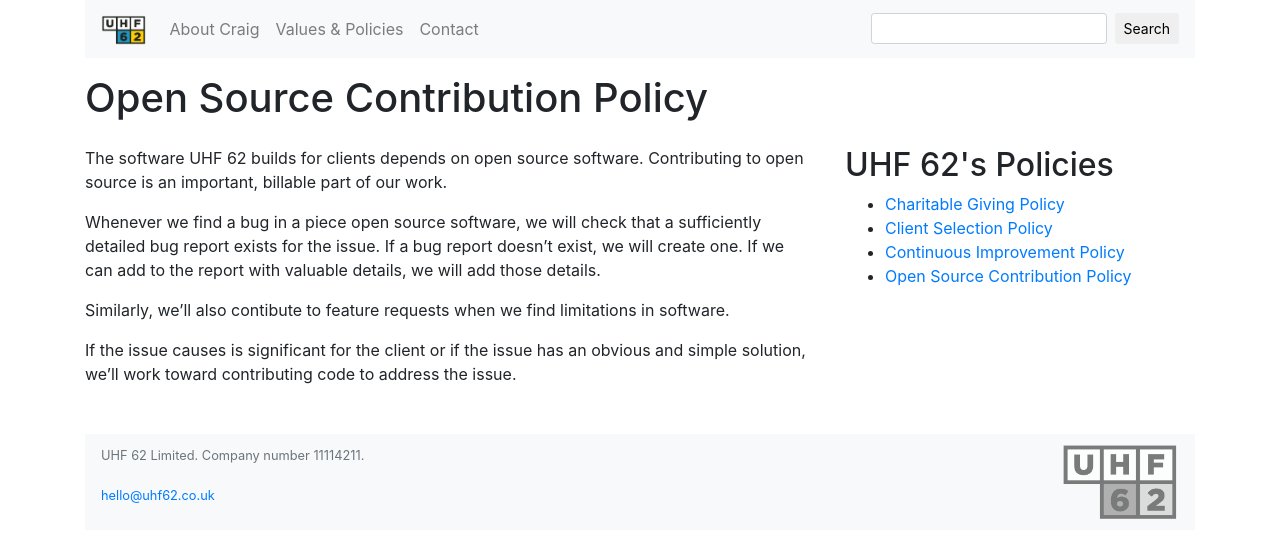
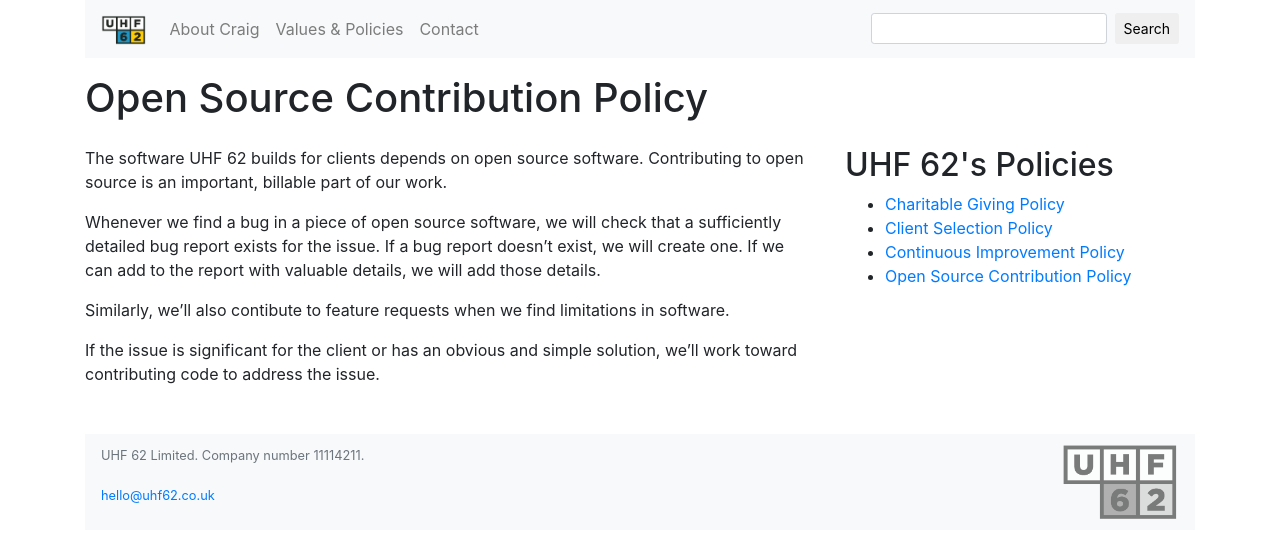
Before and after one commit to uhf62/uhf62.co.uk, a Jekyll site: the page built from _policies/open_source.md, in a window 1280 px wide. Shown: the top 558 px of the page. Built offline with Jekyll 4.4.1, drawn with Linux system fonts in a browser that asks for light colours.

Commit message:
Addressing feedback

```diff
--- a/_policies/open_source.md
+++ b/_policies/open_source.md
@@ -4,8 +4,8 @@ title: Open Source Contribution Policy
 
 The software UHF 62 builds for clients depends on open source software. Contributing to open source is an important, billable part of our work.
 
-Whenever we find a bug in a piece open source software, we will check that a sufficiently detailed bug report exists for the issue. If a bug report doesn't exist, we will create one. If we can add to the report with valuable details, we will add those details.
+Whenever we find a bug in a piece of open source software, we will check that a sufficiently detailed bug report exists for the issue. If a bug report doesn't exist, we will create one. If we can add to the report with valuable details, we will add those details.
 
 Similarly, we'll also contibute to feature requests when we find limitations in software.
 
-If the issue causes is significant for the client or if the issue has an obvious and simple solution, we'll work toward contributing code to address the issue.
+If the issue is significant for the client or has an obvious and simple solution, we'll work toward contributing code to address the issue.
```
Also changed, not shown: _policies/continuous_improvement.md (+7 -7 lines).
